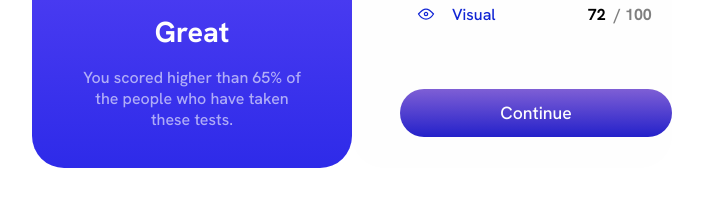
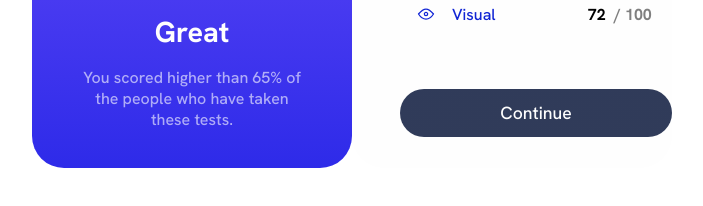
Before and after one commit to raf0411/summary-result-page.github.io, a plain HTML site: page index.html in a window 1280 px wide. Shown: the part 440-646 px from the top of the page, without its empty margins (288-991 px from the left). Drawn offline with Linux system fonts and the light colour scheme.

Commit message:
Add files via upload

```diff
--- a/styles.css
+++ b/styles.css
@@ -136,7 +136,7 @@
 }
 
 .continue-button{
-  background-image: linear-gradient(hsla(256, 72%, 46%, 0.7), hsla(241, 72%, 46%, 1));
+  background-image: linear-gradient(hsl(224, 30%, 27%), hsl(224, 30%, 27%));
   border-style: none;
   color: #fefefe;
   width: 17rem;
@@ -150,6 +150,7 @@
 
 .continue-button:active{
   background-image: linear-gradient(hsl(224, 30%, 27%), hsl(224, 30%, 27%));
+  background-image: linear-gradient(hsla(256, 72%, 46%, 0.7), hsla(241, 72%, 46%, 1));
 }
 
 @media (max-width: 376px) {
```
